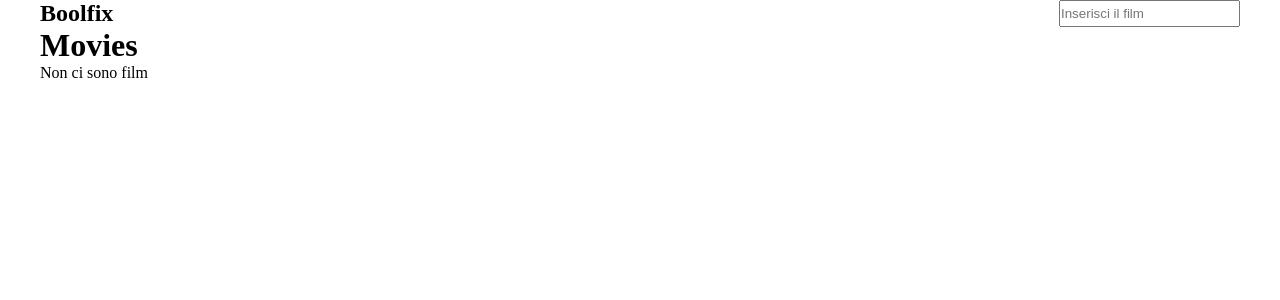
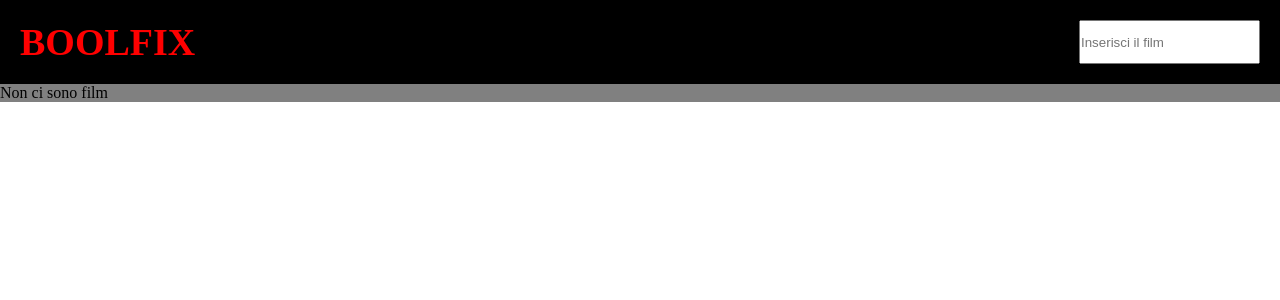
Before and after one commit to FraBona/vite-boolfix, a Vue app: page / in a window 1280 px wide. Shown: the top 300 px of the page. Built offline with nearby package versions, Linux system fonts and the light colour scheme.

Commit message:
mouseover on card

```diff
--- a/src/components/AppHeader.vue
+++ b/src/components/AppHeader.vue
@@ -15,8 +15,8 @@
 <template>
 
   <header >
-    <div class="container nav">
-      <h2>Boolfix</h2>
+    <div class="container-large nav">
+      <h2 id="title">BOOLFIX</h2>
       <input type="text" @keyup.enter="$emit('onSearch')" v-model="store.searchText" placeholder="Inserisci il film">
     </div>
   </header>
@@ -25,7 +25,14 @@
 
 <style lang="scss">
   .nav{
+    background-color: black;
     display: flex;
     justify-content: space-between;
+    padding: 20px;
+  }
+
+  #title{
+    font-size: 38px;
+    color: red;
   }
 </style>
--- a/src/components/AppMain.vue
+++ b/src/components/AppMain.vue
@@ -18,8 +18,8 @@
 </script>
 
 <template>
-  <div class="container">
-    <h1>Movies</h1>
+  <div class="container-large ">
+    <div class="card">
       <CardFilm v-for="movie in store.movies" :key="movie.id" :item="movie" :card-type="'MOVIE'" />
       <CardFilm v-for="movie in store.series" :key="movie.id" :item="movie" :card-type="'SERIES'" />
     <!--    <h1>Series</h1>
@@ -28,9 +28,18 @@
       <div v-if="store.movies.length === 0">
         Non ci sono film
       </div>
+
+    </div>
   </div>
 
 </template>
 
 <style lang="scss">
+
+.card{
+  background: grey;
+  display: flex;
+  flex-wrap: wrap;
+  gap: 20px;
+}
 </style>
--- a/src/components/CardFilm.vue
+++ b/src/components/CardFilm.vue
@@ -10,6 +10,7 @@ export default{
   data(){
     return{
       store: store,
+      card: false,
       // numberVote:  (parseInt(this.item.vote_average) / 2 ).toFixed(0),
     }
   },
@@ -18,11 +19,11 @@ export default{
       return this.store.flags[this.item.original_language];
     },
     addImage(){
-      return `https://image.tmdb.org/t/p/w92`+this.item.poster_path;
+      return `https://image.tmdb.org/t/p/w342`+this.item.poster_path;
     },
     numberVote(){
       return Math.round(parseInt(this.item.vote_average) / 2)  ;
-    }
+    },
   },
   mounted(){
     console.log(this.numberVote);
@@ -33,15 +34,29 @@ export default{
 
 <template>
 
-  <div>
+  <div class="menu">
     <ul>
       <h1 v-if="cardType === 'MOVIE'">Film</h1>
       <h1 v-else>SERIES</h1>
       <li>
-        <img v-if="item.poster_path" :src="addImage" alt="" >
-        <img v-else src="https://image.tmdb.org/t/p/w92/wwemzKWzjKYJFfCeiB57q3r4Bcm.png">
+        <div class="principal_image">
+          <img v-if="item.poster_path" :src="addImage" alt="" v-on:mouseover="this.card = true" v-on:mouseleave="this.card = false"  class="image-film">
+          <img v-else src="https://image.tmdb.org/t/p/w342/wwemzKWzjKYJFfCeiB57q3r4Bcm.png">
+          <div class="overlay" v-if="this.card === true"></div>
+          <div class="description" v-if="this.card === true">
+            <li>{{ (cardType === 'MOVIE') ? item.title : item.name }}</li>
+            <li>{{ (cardType === 'MOVIE') ? item.original_title : item.original_name}}</li>
+            <li>
+              <img height="15" v-if="srcFlag" :src="srcFlag" alt="">
+              <p v-else>{{ item.original_language }}</p>
+            </li>
+            <li><span v-for="i in numberVote" v-if="numberVote > 0">&#9733;</span>
+                <span v-for="i in 5 - numberVote">&#9734;</span>
+            </li>
+          </div>
+        </div>
       </li>
-      <li>{{ (cardType === 'MOVIE') ? item.title : item.name }}</li>
+<!--      <li>{{ (cardType === 'MOVIE') ? item.title : item.name }}</li>
       <li>{{ (cardType === 'MOVIE') ? item.original_title : item.original_name}}</li>
       <li>
         <img height="15" v-if="srcFlag" :src="srcFlag" alt="">
@@ -49,8 +64,7 @@ export default{
       </li>
       <li><span v-for="i in numberVote" v-if="numberVote > 0">&#9733;</span>
           <span v-for="i in 5 - numberVote">&#9734;</span>
-
-      </li>
+      </li>-->
     </ul>
   </div>
 
@@ -58,6 +72,28 @@ export default{
 </template>
 
 
-<style>
+<style scoped>
 
+.principal_image{
+  position: relative;
+}
+
+.description{
+  color: white;
+  font-size: 20px;
+  position: absolute;
+  top: 0;
+  padding: 10px;
+}
+
+.image-film{
+  position: relative;
+}
+.overlay{
+  width: 342px;
+  height: 517px;
+  position: absolute;
+  background-color: black;
+  top: 0;
+}
 </style>
--- a/src/style/general.scss
+++ b/src/style/general.scss
@@ -17,3 +17,11 @@ a{
   max-width: 1200px;
   margin: 0 auto;
 }
+
+.container-large{
+  width: 100%;
+}
+
+ul,ol,li{
+  list-style: none;
+}
```
Lines whose indentation alone changed are shown as unchanged.
